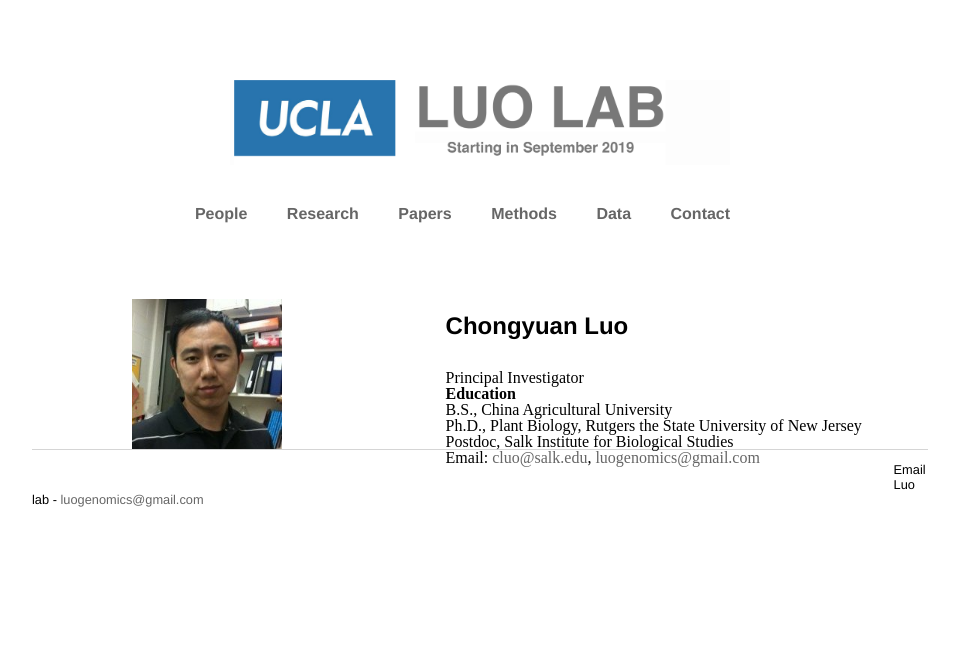
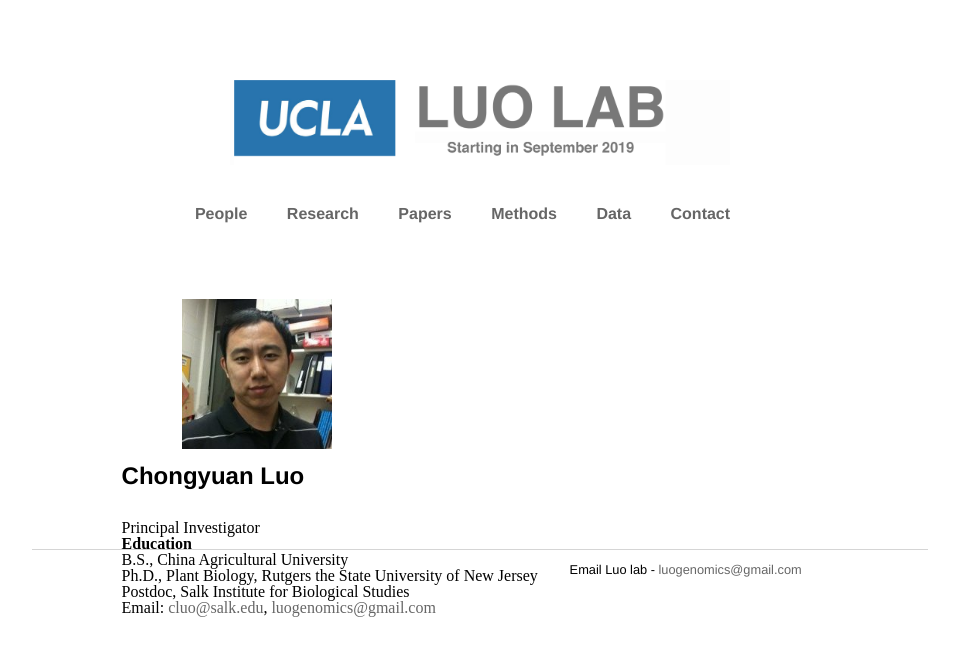
Before and after one commit to luogenomics/luogenomics.github.io, a Jekyll site: the page built from people/index.html, in a window 1280 px wide. Shown: the top 656 px of the page, without its empty margins (160-1119 px from the left). Built offline with Jekyll 4.4.1, drawn with Linux system fonts in a browser that asks for light colours.

Commit message:
Update main.css

```diff
--- a/css/main.css
+++ b/css/main.css
@@ -91,7 +91,7 @@
     margin: auto;
     position: relative;
     width: 100%;
-    height: 200px;
+    height: 300px;
     min-height: 1px;
     display: block;
 }
@@ -113,7 +113,7 @@
     width: 15%;
     min-height: 1px;
     padding-right: 10%;
-    margin-left: 100px;
+    margin-left: 150px;
 }
 .projecttextbox {
     position: relative;
```
